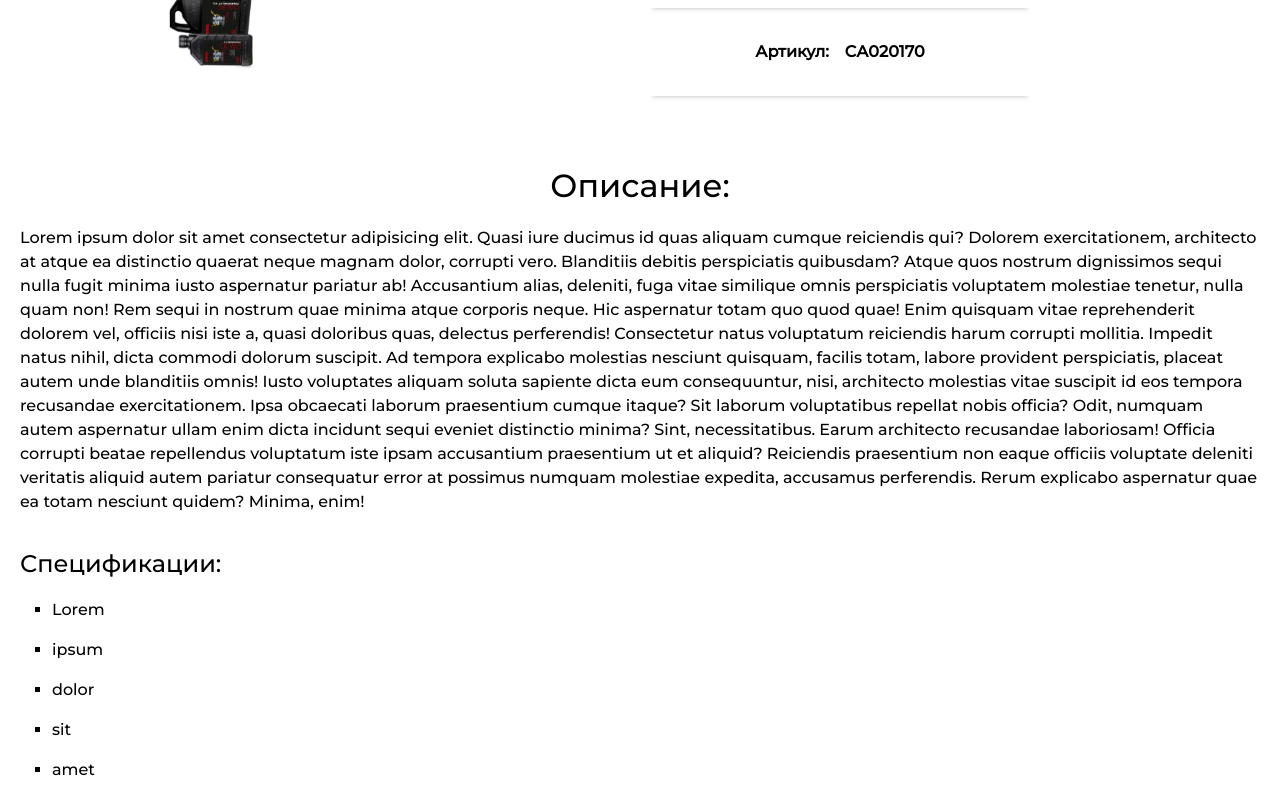
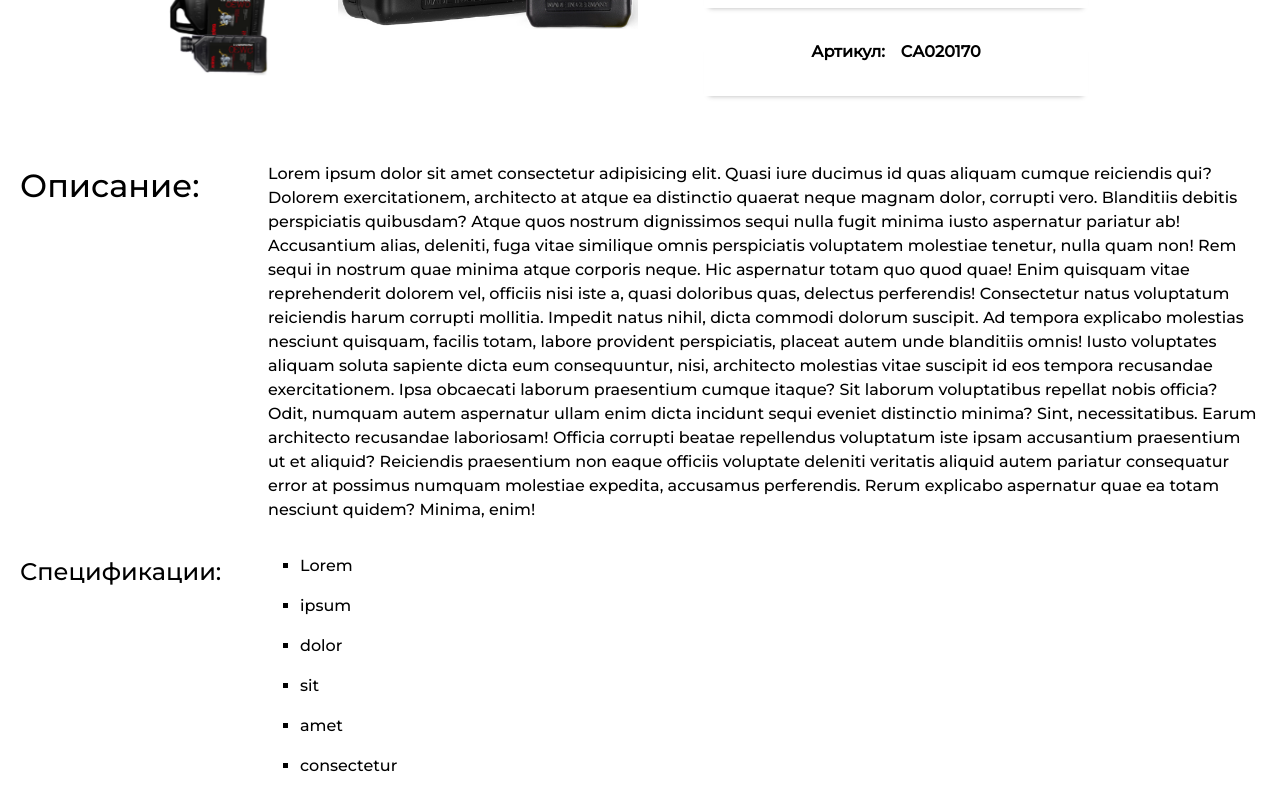
Before and after one commit to OSSemenikhin/oil-front, a Next.js app: page /product in a window 1280 px wide. Shown: the part 540-1336 px from the top of the page. Built offline with nearby package versions, Linux system fonts and the light colour scheme.

Commit message:
product details page styles update

```diff
--- a/src/widgets/ProductDetails/ProductDetails.module.css
+++ b/src/widgets/ProductDetails/ProductDetails.module.css
@@ -26,6 +26,7 @@
   }
 
   @media(min-width: 1280px) {
+    max-width: 30rem;
     height: 22rem;
     display: flex;
     justify-content: start;
@@ -185,6 +186,17 @@
 
 .characteristics {
   padding-top: 2rem;
+
+  /* @media(min-width: 1024px) {
+    max-width: 984px;
+    margin: auto;
+  } */
+
+  @media(min-width: 1024px) {
+    max-width: unset;
+    margin: unset;
+    display: flex;
+  }
 }
 
 .characteristics:last-child {
@@ -198,6 +210,27 @@
 
 .titleWrapper {
   margin-bottom: 1rem;
+
+  @media(min-width: 1024px) {
+    flex-shrink: 1;
+  }
+}
+
+.titleWrapper h2 {
+  text-align: left;
+}
+
+.characteristics > *:not(.titleWrapper) {
+
+  @media(min-width: 1024px) {
+    width: 70%;
+    margin-left: auto;
+    text-align: left;
+  }
+
+  @media(min-width: 1280px) {
+    width: 80%;
+  }
 }
 
 .specifications {
```
